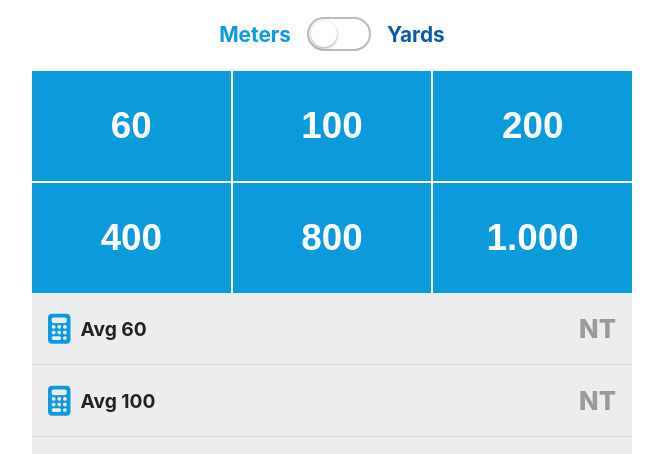
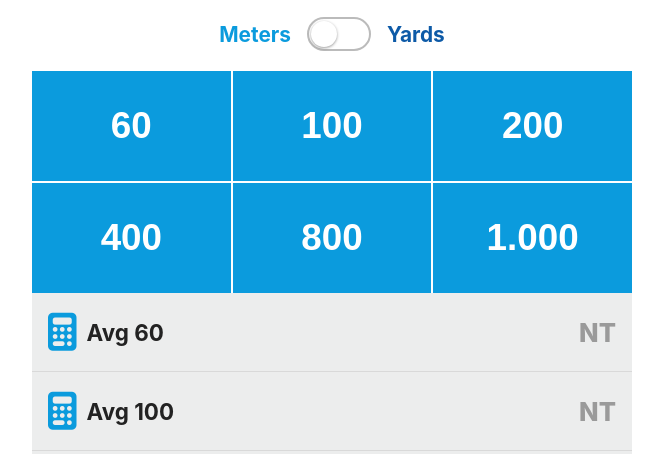
Before and after one commit to nguyenhoanganhvu-UniWork/Pace_Calc1, a website: page pace-calculator.html in a window 1280 px wide. Shown: the part 292-746 px from the top of the page, without its empty margins (308-971 px from the left). Drawn offline with Linux system fonts and the light colour scheme; no server answers.

Commit message:
Increase font sizes for calc-icon and result-label

```diff
--- a/style.css
+++ b/style.css
@@ -181,7 +181,7 @@ body {
 
 .calc-icon {
   line-height: 1;
-  font-size: 30px;
+  font-size: 38px;   /* was 30px */
 }
 
 .results-list {
@@ -203,9 +203,8 @@ body {
   flex: 1;
   cursor: pointer;
 }
-
 .result-label {
-  font-size: 1.2rem;
+  font-size: 1.4rem;   /* was 1.2rem */
   font-weight: 700;
   color: #222;
   display: flex;
```
